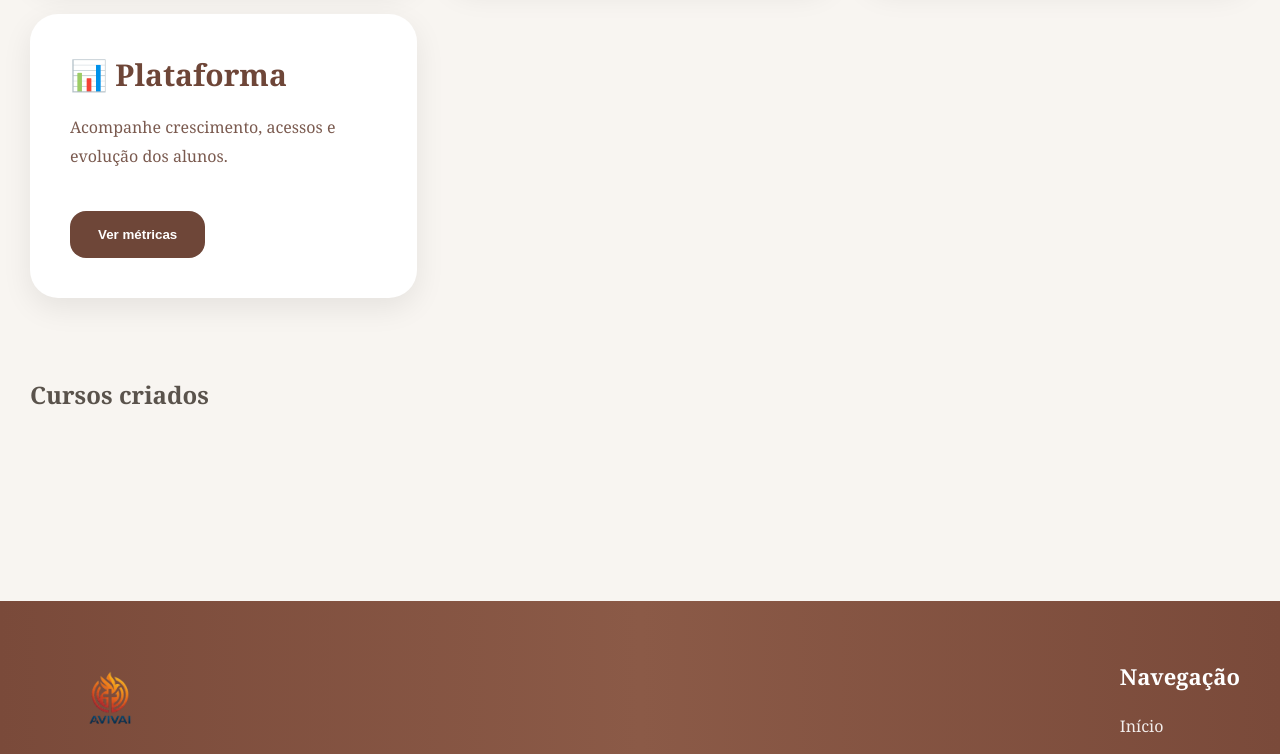
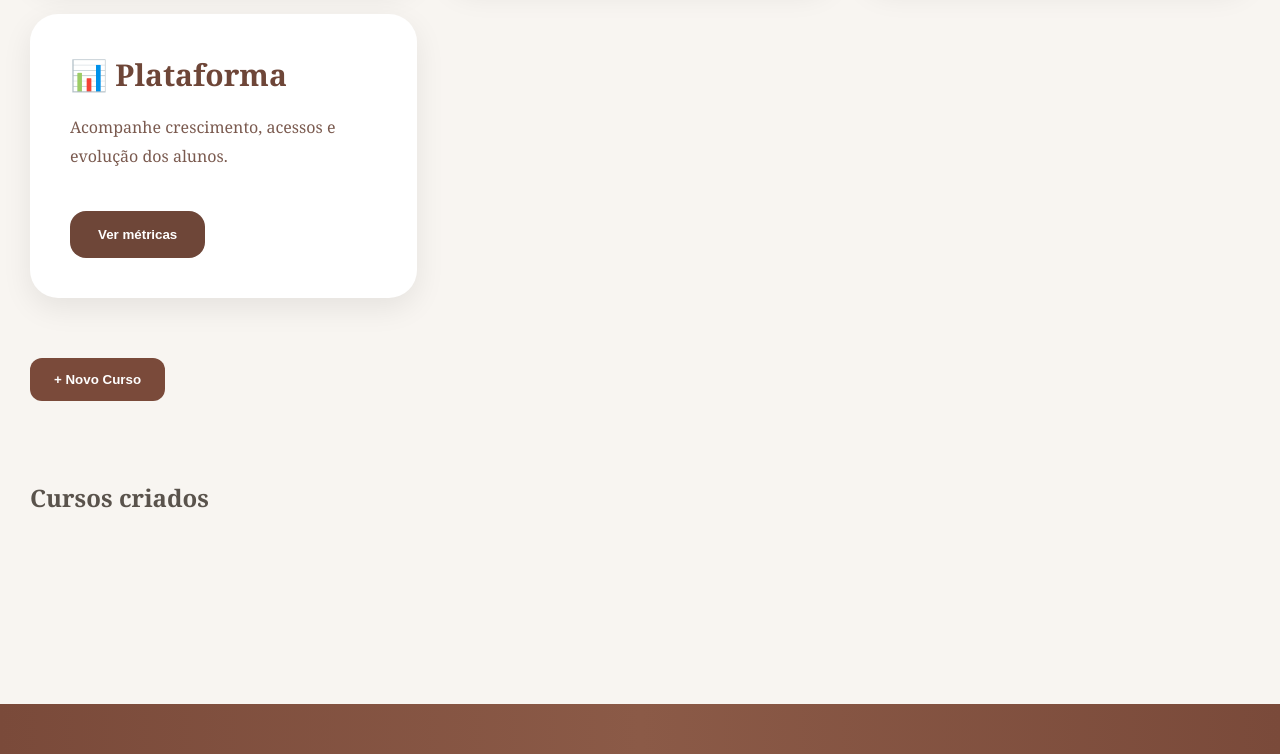
Before and after one commit to Mayra727/avivai-frontend, a React (Vite) app: page /produtor in a window 1280 px wide. Shown: the part 838-1592 px from the top of the page. Built offline with nearby package versions, Linux system fonts and the light colour scheme.

Commit message:
feat: add manual course creation to producer dashboard

```diff
--- a/src/pages/ProducerDashboard.tsx
+++ b/src/pages/ProducerDashboard.tsx
@@ -17,6 +17,12 @@ useState<File | null>(null);
 
 const [lessonTitle, setLessonTitle] =
 useState("");
+
+const [courseTitle, setCourseTitle] =
+useState("");
+
+const [creatingCourse, setCreatingCourse] =
+useState(false);
 
 useEffect(() => {
 
@@ -288,6 +294,125 @@ alert(
 
       </section>
 
+<div
+  style={{
+    marginTop:"50px",
+    marginBottom:"40px"
+  }}
+>
+
+  <button
+
+    onClick={()=>
+      setCreatingCourse(
+        !creatingCourse
+      )
+    }
+
+    style={{
+
+      padding:"14px 24px",
+
+      border:"none",
+
+      borderRadius:"12px",
+
+      background:"#7A4A3A",
+
+      color:"#fff",
+
+      cursor:"pointer"
+
+    }}
+
+  >
+
+    + Novo Curso
+
+  </button>
+
+</div>
+
+{creatingCourse && (
+
+  <div
+    className="dashboard-card"
+  >
+
+    <h2>
+      Criar novo curso
+    </h2>
+
+    <input
+
+      type="text"
+
+      placeholder="Nome do curso"
+
+      value={courseTitle}
+
+      onChange={(e)=>
+        setCourseTitle(
+          e.target.value
+        )
+      }
+
+    />
+
+    <button
+
+      style={{
+        marginTop:"20px"
+      }}
+
+      onClick={async()=>{
+
+        try{
+
+          await axios.post(
+
+"https://api.avivaioficial.com.br/courses",
+
+            {
+
+              title:courseTitle,
+
+              creatorId:user._id,
+
+              modules:[]
+
+            }
+
+          );
+
+          alert(
+            "Curso criado!"
+          );
+
+          window.location.reload();
+
+        }catch(error){
+
+          console.log(error);
+
+          alert(
+            "Erro ao criar"
+          );
+
+        }
+
+      }}
+
+    >
+
+      Criar curso
+
+    </button>
+
+  </div>
+
+)}
+
 <section
   style={{
     marginTop:"80px"
```
